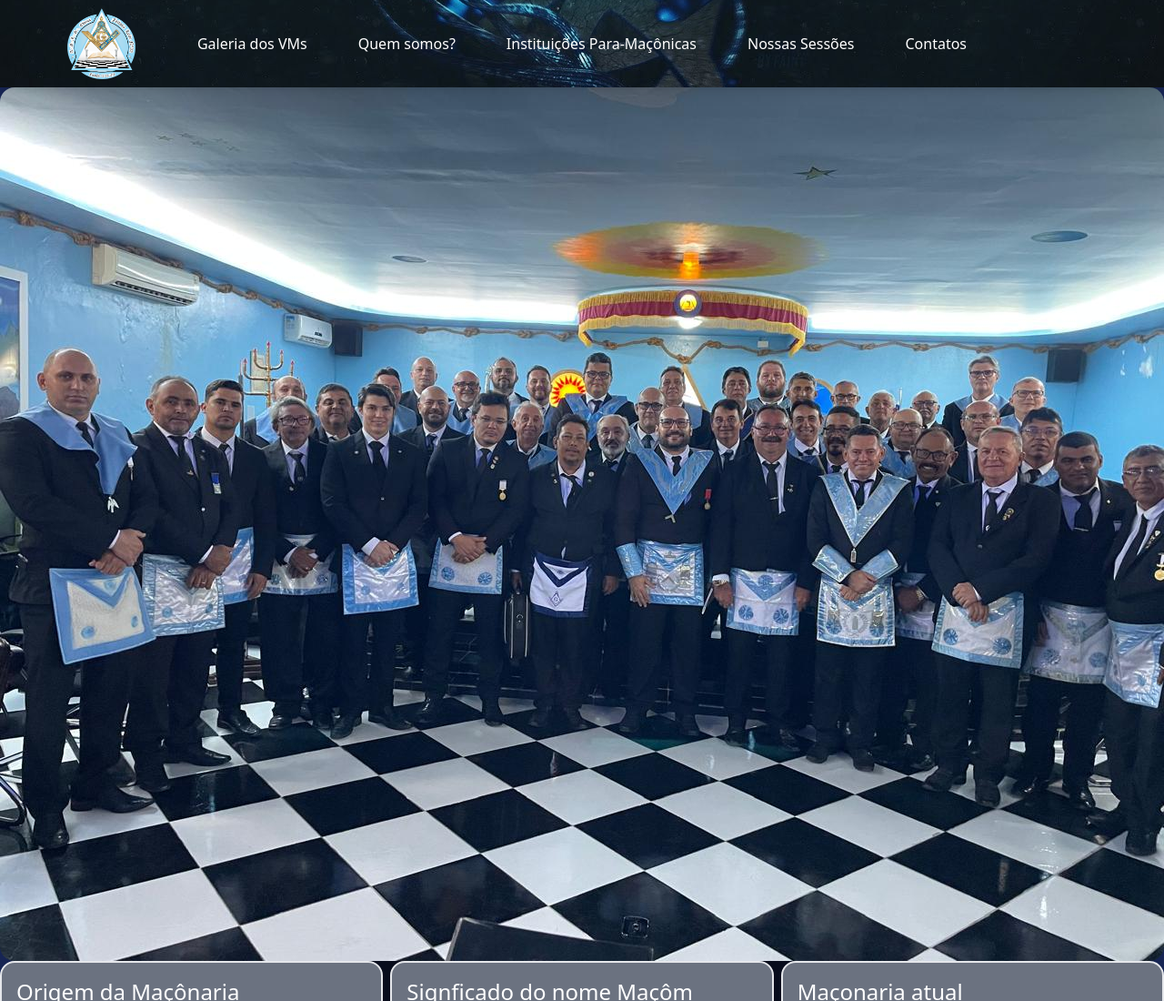
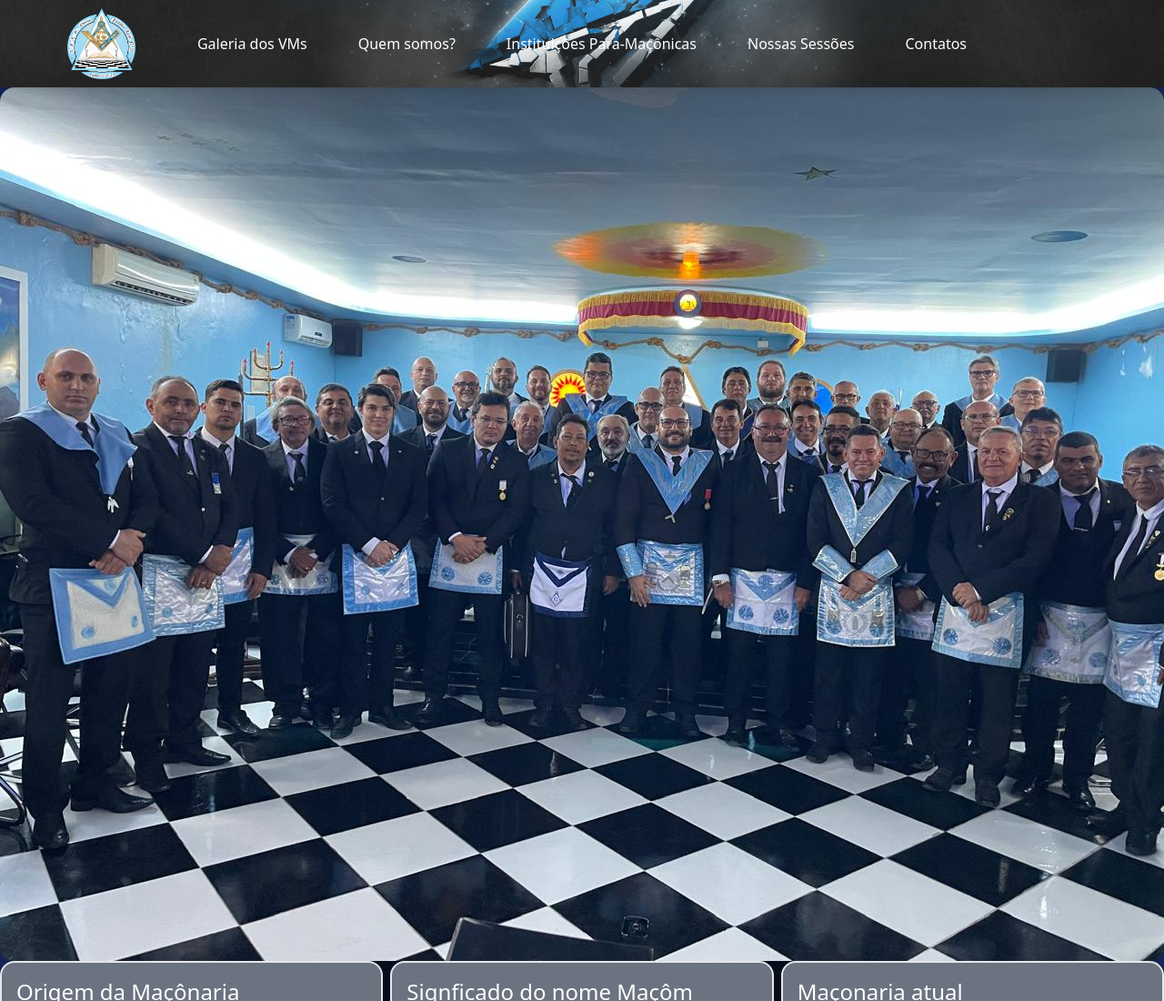
Before and after one commit to Vasconcelos-D/Curso-de-Tailwind-Css, a website: page src/index.html in a window 1280 px wide. Shown: the top 1100 px of the page at 91% size. Drawn offline with Linux system fonts and the light colour scheme.

Commit message:
teste de novos bg de imanges e alinhado igm

```diff
--- a/src/index.html
+++ b/src/index.html
@@ -9,7 +9,7 @@
 </head>
 <body class="bg-gradient-to-r from-blue-950 via-black to-blue-950">
     <header class="fixed top-0 left-0 w-full h-16 bg-white-10">
-    <div class="bg-cover bg-center h-24 flex justify-center items-center shadow-lg z-10" style="background-image: url(txt2.png);">
+    <div class="bg-cover bg-center h-24 flex justify-center items-center shadow-lg z-10" style="background-image: url(tex2.png);">
         <div class="grid grid-cols-6">
             <div class="flex justify-center items-center ">
                 <img src="Logo EDDEUS.png" alt="75px" width="75px">
```
Also changed, not shown: src/output.css, src/tex2.png (added), src/txt2.png (deleted).
